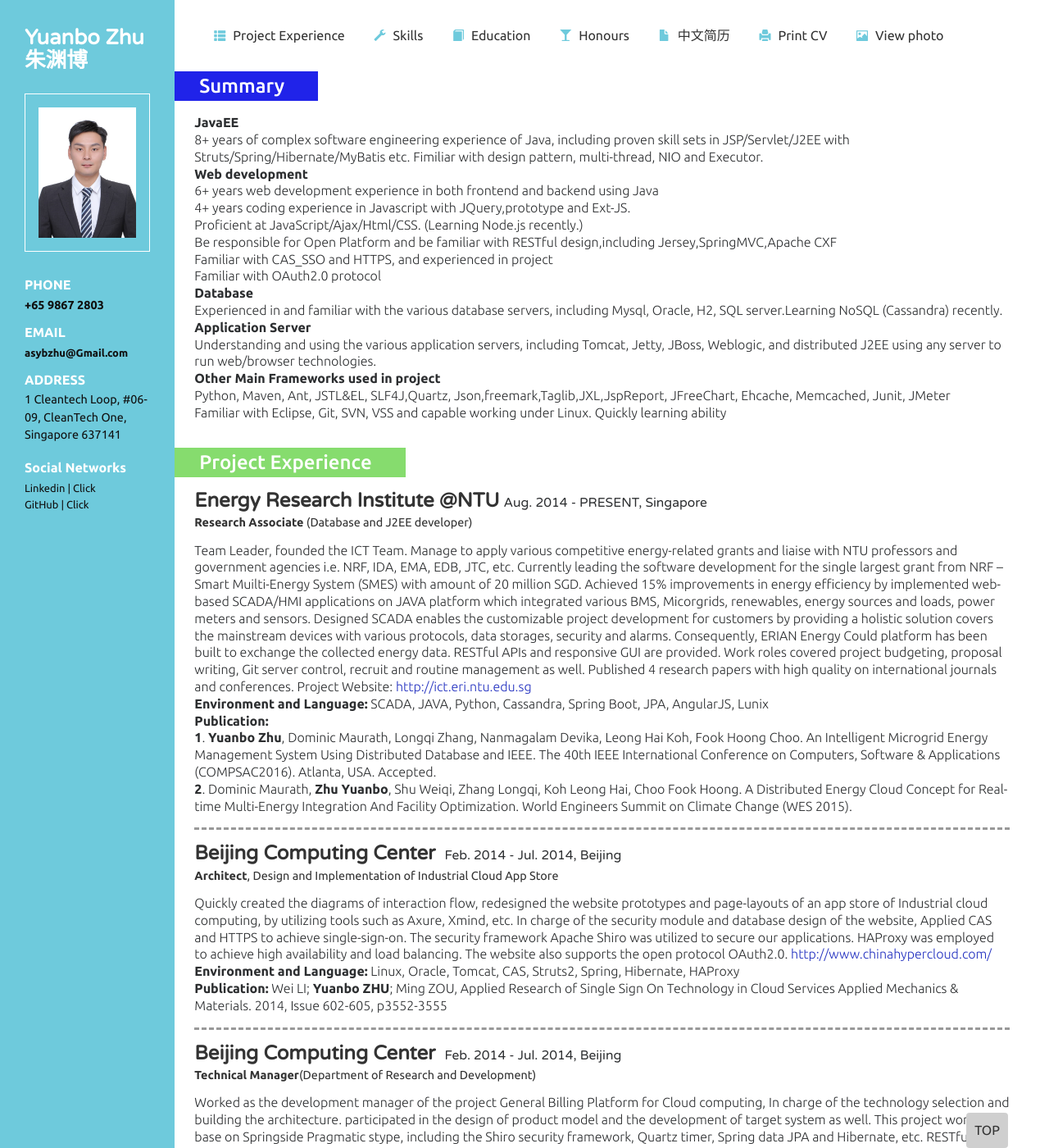
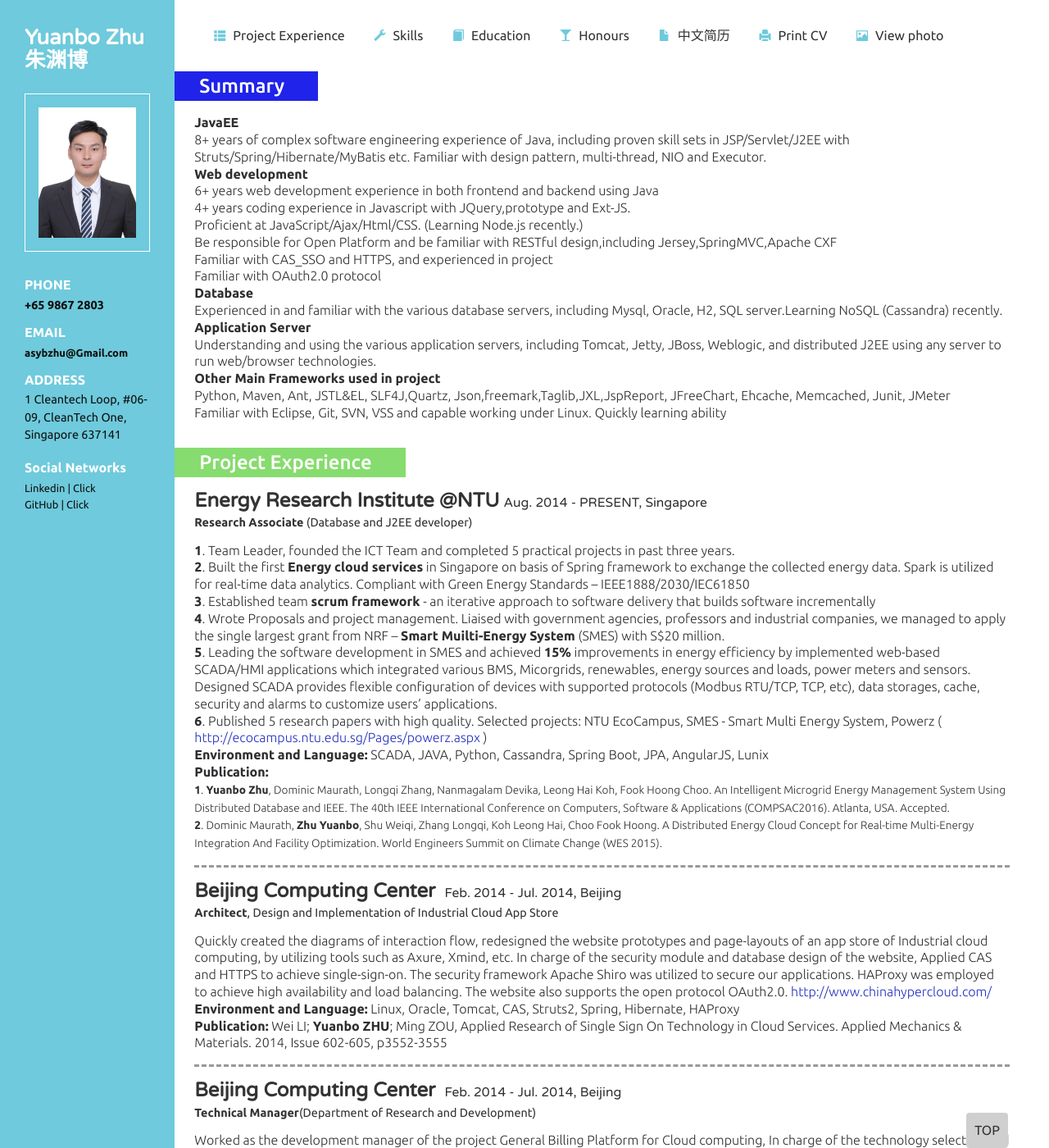
Before and after one commit to freerambo/freerambo.github.io, a Jekyll site: the page built from portfolio/index.html, in a window 1280 px wide and 1400 px high. Shown: the whole window at 82% size. Built offline with Jekyll 4.4.1, drawn with Linux system fonts in a browser that asks for light colours; nearby versions of some CDN libraries; library files that are not in the unit come from our copies; some of the changed text lies outside the part shown.

Commit message:
updated resume

```diff
--- a/portfolio/index.html
+++ b/portfolio/index.html
@@ -102,7 +102,7 @@ layout: cv
 			 <h3 class="clr6">Summary </h3>
 			 <div class="company_details">
 				<p><b>JavaEE</b><br/>
-8+ years of complex software engineering experience of Java, including proven skill sets in JSP/Servlet/J2EE with Struts/Spring/Hibernate/MyBatis etc. Fimiliar with design pattern, multi-thread, NIO and Executor.
+8+ years of complex software engineering experience of Java, including proven skill sets in JSP/Servlet/J2EE with Struts/Spring/Hibernate/MyBatis etc. Familiar with design pattern, multi-thread, NIO and Executor.
  <br/><b>Web development</b><br/>
 6+ years web development experience in both frontend and backend using Java<br/>
 4+ years coding experience in Javascript with JQuery,prototype and Ext-JS. <br/>
@@ -133,20 +133,37 @@ Familiar with Eclipse, Git, SVN, VSS and capable working under Linux. Quickly le
 Team Leader, founded the ICT Team. Define, provision and maintain the cloud and on-premises intelligent and integrated multi-energy  system of NTU campus. Developed web-based applications on J2EE and Python for BMS, Hybrid AC/DC MicroGrid, renewables and battery systems that increasing the energy efficiency by 15%. Built collaboration with NTU Profs and government agencies for various competitive grants. Refactoring existing and new projects’ architecture and leading the upgrade it by MVC-pattern, multi-tier architecture, Caching for web pages, server clusters, database design and optimization. Responsible for project budgeting, proposal writing, Git server control, hiring and routine management.
  -->
 
- Team Leader, founded the ICT Team. Manage to apply various competitive energy-related grants and liaise with NTU professors and government agencies i.e. NRF, IDA, EMA, EDB, JTC, etc. Currently leading the software development for the single largest grant from NRF – Smart Muilti-Energy System (SMES) with amount of 20 million SGD. Achieved 15% improvements in energy efficiency by implemented web-based SCADA/HMI applications on JAVA platform which integrated various BMS, Micorgrids, renewables, energy sources and loads, power meters and sensors. Designed SCADA enables the customizable project development for customers by providing a holistic solution covers the mainstream devices with various protocols, data storages, security and alarms. Consequently, ERIAN Energy Could platform has been built to exchange the collected energy data. RESTful APIs and responsive GUI are provided. Work roles covered project budgeting, proposal writing, Git server control, recruit and routine management as well. Published 4 research papers with high quality on international journals and conferences. Project Website:
- <a href="http://ict.eri.ntu.edu.sg " target="_blank"> http://ict.eri.ntu.edu.sg </a>
+<!--
+ Team Leader, founded the ICT Team. Manage to apply various competitive energy-related grants and liaise with NTU professors and government agencies i.e. NRF, IDA, EMA, EDB, JTC, etc. Currently leading the software development for the single largest grant from NRF – Smart Muilti-Energy System (SMES) with amount of 20 million SGD. Achieved 15% improvements in energy efficiency by implemented web-based SCADA/HMI applications on JAVA platform which integrated various BMS,
+  Micorgrids, renewables, energy sources and loads, power meters and sensors.
+  Designed SCADA enables the customizable project development for customers by providing a holistic solution covers the mainstream devices with various protocols,
+  data storages, security and alarms. Consequently, ERIAN Energy Could platform has been built to exchange the collected energy data.
+  RESTful APIs and responsive GUI are provided.
+  Work roles covered project budgeting, proposal writing, Git server control, recruit and routine management as well.
+  Published 4 research papers with high quality on international journals and conferences. Project Website:
+-->
+
+                     <b>1</b>.	Team Leader, founded the ICT Team and completed 5 practical projects in past three years.
+					 <br/><b>2</b>.	Built the first <b>Energy cloud services</b> in Singapore on basis of Spring framework to exchange the collected energy data. Spark is utilized for real-time data analytics. Compliant with Green Energy Standards – IEEE1888/2030/IEC61850
+					 <br/><b>3</b>.	Established team <b>scrum framework</b> - an iterative approach to software delivery that builds software incrementally
+					 <br/><b>4</b>.	Wrote Proposals and project management. Liaised with government agencies, professors and industrial companies, we managed to apply the single largest grant from NRF – <B>Smart Muilti-Energy System </B>(SMES) with S$20 million.
+					 <br/> <b>5</b>.	Leading the software development in SMES and achieved <b>15%</b> improvements in energy efficiency by implemented web-based SCADA/HMI applications which integrated various BMS, Micorgrids, renewables, energy sources and loads, power meters and sensors. Designed SCADA provides flexible configuration of devices with supported protocols (Modbus RTU/TCP, TCP, etc), data storages, cache, security and alarms to customize users’ applications.
+					 <br/> <b>6</b>.	Published 5 research papers with high quality. Selected projects: NTU EcoCampus, SMES - Smart Multi Energy System, Powerz (<a href="http://ecocampus.ntu.edu.sg/Pages/powerz.aspx" target="_blank"> http://ecocampus.ntu.edu.sg/Pages/powerz.aspx </a>)
+
+
+
 				 </p>
 				 	 <p >
 				 <strong>Environment and Language:</strong>
 SCADA, JAVA, Python, Cassandra, Spring Boot, JPA, AngularJS, Lunix
 				 </p>
 				  <p class="cmpny1">
-				 <strong>Publication:</strong> <br/>
+				 <strong>Publication:</strong> <br/><small>
 				<b>1</b>. <b>Yuanbo Zhu</b>, Dominic Maurath, Longqi Zhang, Nanmagalam Devika, Leong Hai Koh, Fook Hoong Choo. An Intelligent Microgrid Energy Management System Using Distributed Database and IEEE. The 40th IEEE International Conference on Computers, Software & Applications (COMPSAC2016). Atlanta, USA.  Accepted.<br/>
 				<b>2</b>. Dominic Maurath, <b>Zhu Yuanbo</b>, Shu Weiqi, Zhang Longqi, Koh Leong Hai, Choo Fook Hoong.
 
 				 A Distributed Energy Cloud Concept for Real-time Multi-Energy Integration And Facility Optimization.
-				 World Engineers Summit on Climate Change (WES 2015).				 </p>
+				 World Engineers Summit on Climate Change (WES 2015).				</small> </p>
 			 </div>
 			<div class="company_details">
 				 <h4>Beijing Computing Center <span>Feb. 2014 - Jul. 2014, Beijing</span></h4>
@@ -161,7 +178,7 @@ Linux, Oracle, Tomcat, CAS, Struts2, Spring, Hibernate, HAProxy
 				 </p>
 				   <p class="cmpny1">
 				 <strong>Publication:</strong>
-Wei LI; <b>Yuanbo ZHU</b>; Ming ZOU, Applied Research of Single Sign On Technology in Cloud Services Applied Mechanics & Materials. 2014, Issue 602-605, p3552-3555				 </p>
+Wei LI; <b>Yuanbo ZHU</b>; Ming ZOU, Applied Research of Single Sign On Technology in Cloud Services. Applied Mechanics & Materials. 2014, Issue 602-605, p3552-3555				 </p>
 			 </div>
 			 		<div class="company_details">
 				 <h4>Beijing Computing Center <span>Feb. 2014 - Jul. 2014, Beijing</span></h4>
@@ -197,14 +214,14 @@ Did research on mesh-connected degradable m×n VLSI/WSI Arrays with faults linke
 Linux, C, GCC				 </p>
 
 				 Publication:
-				 <p>
+				 <p><small>
 						<b>1</b>. <b>Yuanbo Zhu</b>, Jigang Wu, Siew-Kei Lam and Thambipillai Srikanthan, Reconfiguration Algorithms for Degradable VLSI Arrays with Switch Faults, International Conference on Parallel and Distributed Systems (ICPADS), pp. 356-361, Singapore, 2012.
 						<br/><b>2</b>. <b>Yuanbo Zhu</b>, Jigang WU, Guiyuan JIANG, Ke CHEN, Efficient Heuristics for Minimizing Reconfiguration Overhead on VLSI Arrays with Faults. Journal of Computational Information Systems (JCIS), Binary Information Press, USA, 8: 16 (2012) 6679-6686. (Best Paper Award)
 						<br/><b>3</b>. <b>Yuanbo Zhu</b>, Wu Jigang, Siew-Kei Lam, T. Srikanthan, Preprocessing Technique for Accelerating Reconfiguration of Degradable VLSI Arrays. IEEE International Symposium on Circuits and Systems(ISCAS), pp. 2424-2427, Beijing, 2013.
 						<br/><b>4</b>. Wu Jigang, <b>Yuanbo Zhu</b>, Zhipeng Niu, T. Srikanthan, Constructing Low Temperature Subarrays on reconfigurable VLSI Arrays, Journal of Circuits, Systems, and Computers (JCSC), World Scientific Publishing Co. Singapore. Vol. 23, No. 5 (2014) 1450067 (18 pages)
 						<br/><b>5</b>. Wu Jigang, Guiyuan Jiang, Yuanrui Zhang, <b>Yuanbo Zhu</b>, Algorithm for Communication Synchronization on Reconfigurable Processor Arrays with Faults, In: Proc. The 26th Intl. Parallel and Distributed Processing Symposium (IPDPS), pp. 259-263, Shanghai, 2012.
 						<br/><b>6</b>. Wu Jigang, Zhipeng Niu, <b>Yuanbo Zhu</b>, T. Srikanthan, Qining Shen, Reconfiguration algorithm for low temperature sub-array on VLSI/WSI arrays with faults. In: Proc. The 18th Intl. Symp. on the Physical and Failure Analysis of Integrated Circuits (IPFA), pp. 203-206, Korea, 2011
-				 </p>
+                 </small> </p>
 				 <p class="cmpny1"></p>
 			</div>
 			<div class="company_details">
@@ -328,7 +345,8 @@ Linux server, Oracle Data base, Java, VBA				</p>
 		   <div id="social" class="company">
 			 <h3 class="clr1">Social Practice </h3>
 			 <div class="company_details">
-			 	 <h6>Built the website for Advanced Monitoring and Analytics for Gas Pipeline  <a href="http://freerambo.com/gas" target ="_blank" >http://freerambo.com/gas</a>, 2015</h6>
+                 <h6>Member of Institution Of Engineers (IES), Singapore 2016</h6>
+                 <h6>Built the website for Advanced Monitoring and Analytics for Gas Pipeline  <a href="http://freerambo.com/gas" target ="_blank" >http://freerambo.com/gas</a>, 2015</h6>
 				 <h6>Built the website for Measurement and Verification of Chilled-water Plant  <a href="http://freerambo.com/plant  " target ="_blank" >http://freerambo.com/plant</a>, 2015</h6>
 				 <h6>Developed an IOS mobile app Weknow that discover and share knowledge via images <a href="http://youtu.be/uzabkv_e_dw" target ="_blank" >http://youtu.be/uzabkv_e_dw </a>, 2015</h6>
 				 <h6>Facilitator for NYAA-GAHA Integration Project of Singapore 2014</h6>
@@ -344,7 +362,7 @@ Linux server, Oracle Data base, Java, VBA				</p>
 			 <div class="company_details">
 
 			 <h6>2013-2014  The <b>Excellent Master Dissertation in Tianjin Municipality</b></h6>
-			 <h6>2012-2013  Won the TJPU Science and Technology Progress Award (only two students of each school)</h6>
+			 <h6>2012-2013  Won the Science and Technology Progress Award for Post Graduates in TJPU (only two students of each school)</h6>
 			 <h6>2011-2012  <b>Best Paper Award of National Conference on Theoretical Computer Science (NCTCS 2012)</b></h6>
 			 <h6>2009-2010  Merit Student and Excellent Graduate papers of Tianjin Polytechnic University (1%); </h6>
 			 <h6>2009-2010 <b>Won the second prize in National Computer programming Contest.</b></h6>
```
Also changed, not shown: 1 other file.
